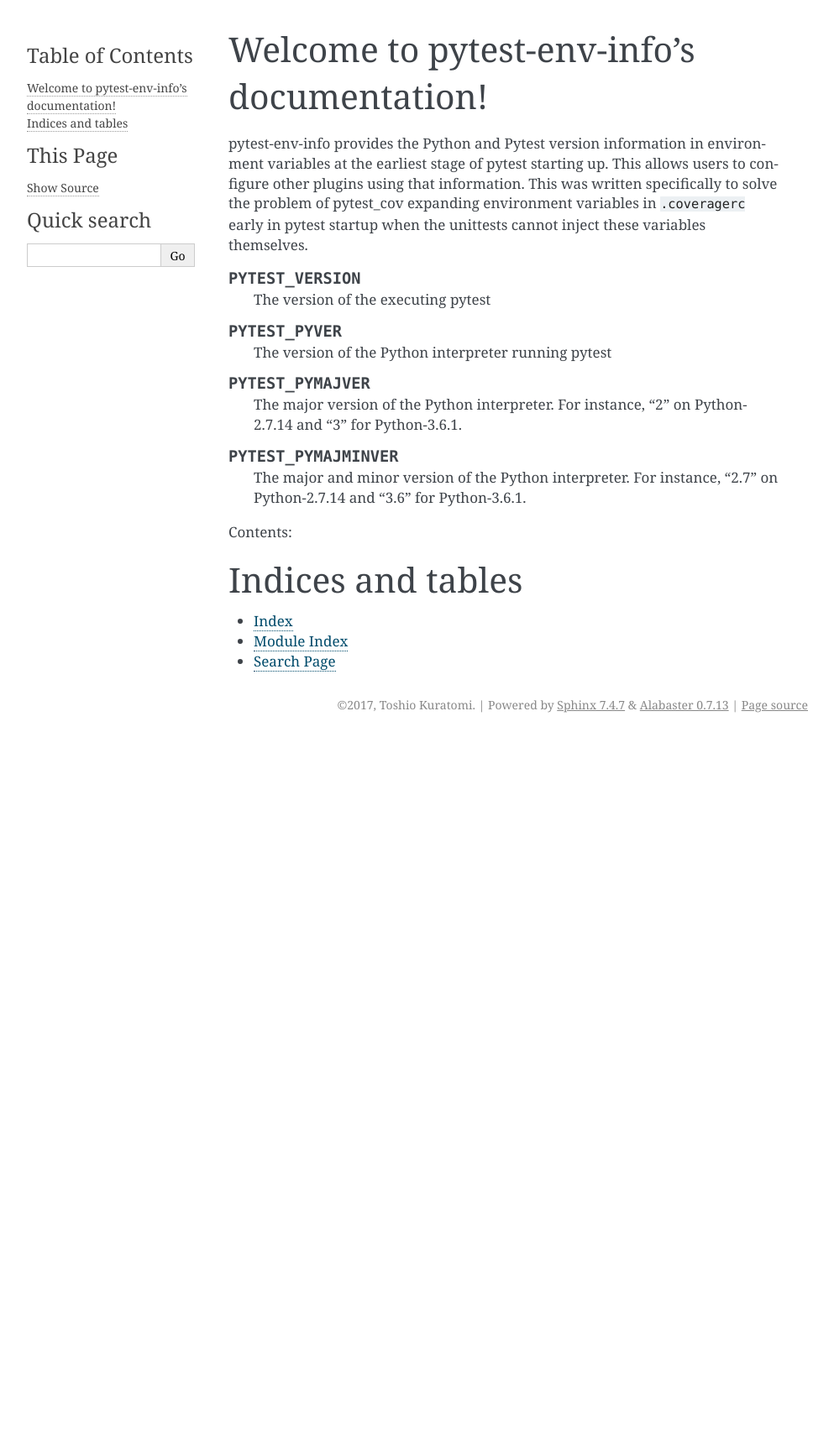
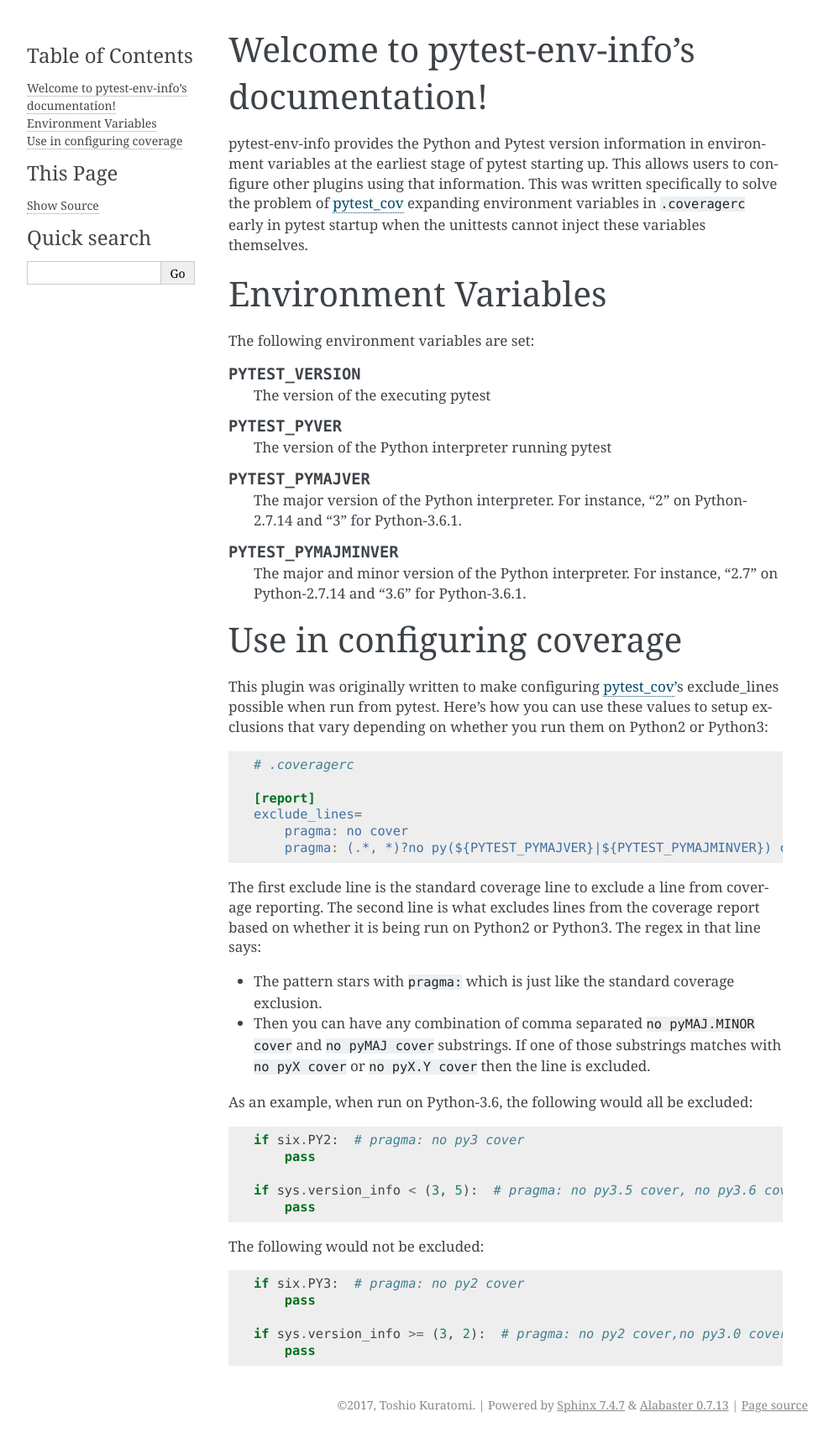
Before and after one commit to abadger/pytest-env-info, a Sphinx documentation site: the page built from docs/index.rst, in a window 1280 px wide. Shown: the whole page at 84% size, without its empty margins (148-1141 px from the left). Built offline with Sphinx 7.4.7, drawn with Linux system fonts in a browser that asks for light colours; before the commit the page ends 900 px from its top, so only the background shows below that.

Commit message:
Add a documentation section about configuring coverage

```diff
--- a/docs/index.rst
+++ b/docs/index.rst
@@ -8,9 +8,15 @@ Welcome to pytest-env-info's documentation!
 
 pytest-env-info provides the Python and Pytest version information in environment variables at
 the earliest stage of pytest starting up.  This allows users to configure other plugins using that
-information.  This was written specifically to solve the problem of pytest_cov expanding environment
+information.  This was written specifically to solve the problem of `pytest_cov`_ expanding environment
 variables in :file:`.coveragerc` early in pytest startup when the unittests cannot inject these
 variables themselves.
+
+
+Environment Variables
+=====================
+
+The following environment variables are set:
 
 .. envvar:: PYTEST_VERSION
 
@@ -30,17 +36,47 @@ variables themselves.
     The major and minor version of the Python interpreter.  For instance, "2.7" on Python-2.7.14 and
     "3.6" for Python-3.6.1.
 
-Contents:
 
-.. toctree::
-   :maxdepth: 2
+Use in configuring coverage
+===========================
+
+This plugin was originally written to make configuring `pytest_cov`_'s exclude_lines possible when
+run from pytest.  Here's how you can use these values to setup exclusions that vary depending on
+whether you run them on Python2 or Python3:
+
+.. code-block:: ini
+
+    # .coveragerc
+
+    [report]
+    exclude_lines=
+        pragma: no cover
+        pragma: (.*, *)?no py(${PYTEST_PYMAJVER}|${PYTEST_PYMAJMINVER}) cover *($|,.*)
+
+The first exclude line is the standard coverage line to exclude a line from coverage reporting.  The
+second line is what excludes lines from the coverage report based on whether it is being run on
+Python2 or Python3.  The regex in that line says:
+
+* The pattern stars with ``pragma:`` which is just like the standard coverage exclusion.
+* Then you can have any combination of comma separated ``no pyMAJ.MINOR cover`` and ``no pyMAJ
+  cover`` substrings.  If one of those substrings matches with ``no pyX cover`` or ``no pyX.Y
+  cover`` then the line is excluded.
+
+As an example, when run on Python-3.6, the following would all be excluded::
+
+    if six.PY2:  # pragma: no py3 cover
+        pass
+
+    if sys.version_info < (3, 5):  # pragma: no py3.5 cover, no py3.6 cover
+        pass
+
+The following would not be excluded::
+
+    if six.PY3:  # pragma: no py2 cover
+        pass
+
+    if sys.version_info >= (3, 2):  # pragma: no py2 cover,no py3.0 cover, no py3.1 cover
+        pass
 
 
-
-
-Indices and tables
-==================
-
-* :ref:`genindex`
-* :ref:`modindex`
-* :ref:`search`
+.. _`pytest_cov`: https://pypi.python.org/pypi/pytest-cov
```
